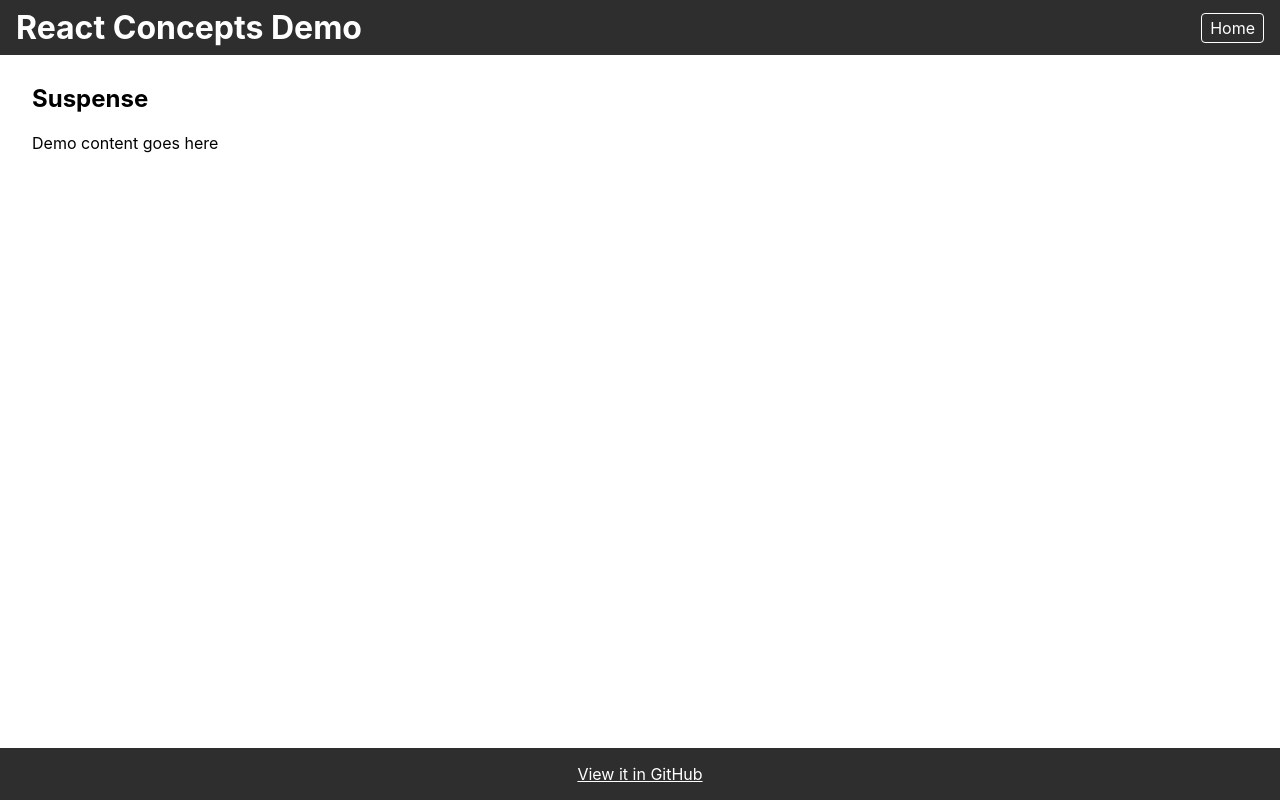
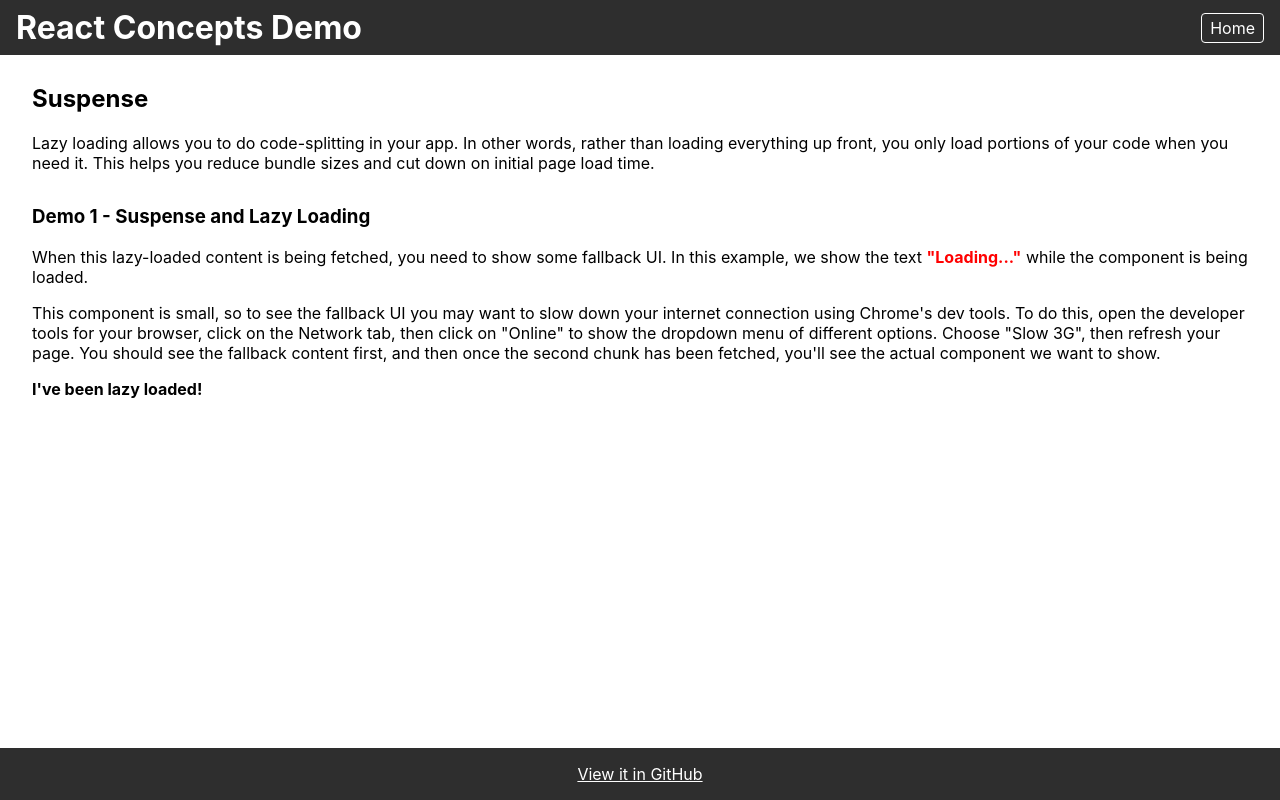
Before and after one commit to thawkin3/react-concepts-demo, a React (Create React App) app: page /#/suspense in a window 1280 px wide. Built offline with nearby package versions, Linux system fonts and the light colour scheme.

Commit message:
added demo for suspense and lazy loading

```diff
--- a/src/pages/error-boundaries/ErrorBoundaries.js
+++ b/src/pages/error-boundaries/ErrorBoundaries.js
@@ -5,6 +5,7 @@ import Demo2 from './Demo2';
 const ErrorBoundariesPage = () => (
   <main className="page error-boundaries-page">
     <h2>Error Boundaries</h2>
+    <p>Error boundaries are a useful tool for ensuring that your entire app doesn't break if a component runs into an error. Error boundaries catch errors during rendering, in lifecycle methods, and in constructors of the whole tree below them. If any errors are caught, you can then show a fallback UI.</p>
     <Demo1 />
     <hr />
     <Demo2 />
--- /dev/null
+++ b/src/pages/suspense/ComponentToLazyLoad.js
@@ -0,0 +1,7 @@
+import React from 'react';
+
+const ComponentToLazyLoad = () => (
+  <p><b>I've been lazy loaded!</b></p>
+);
+
+export default ComponentToLazyLoad;
--- /dev/null
+++ b/src/pages/suspense/Demo1.js
@@ -0,0 +1,16 @@
+import React, { Suspense, lazy } from 'react';
+
+const ComponentToLazyLoad = lazy(() => import('./ComponentToLazyLoad'));
+
+const Demo1 = () => (
+  <div className="demo-section suspense-demo-1">
+    <h3>Demo 1 - Suspense and Lazy Loading</h3>
+    <p>When this lazy-loaded content is being fetched, you need to show some fallback UI. In this example, we show the text <span className="loading">"Loading..."</span> while the component is being loaded.</p>
+    <p>This component is small, so to see the fallback UI you may want to slow down your internet connection using Chrome's dev tools. To do this, open the developer tools for your browser, click on the Network tab, then click on "Online" to show the dropdown menu of different options. Choose "Slow 3G", then refresh your page. You should see the fallback content first, and then once the second chunk has been fetched, you'll see the actual component we want to show.</p>
+    <Suspense fallback={<div className="loading">Loading...</div>}>
+      <ComponentToLazyLoad />
+    </Suspense>
+  </div>
+);
+
+export default Demo1;
--- /dev/null
+++ b/src/pages/suspense/Suspense.css
@@ -0,0 +1,4 @@
+.loading {
+  color: #f00;
+  font-weight: bold;
+}
--- a/src/pages/suspense/Suspense.js
+++ b/src/pages/suspense/Suspense.js
@@ -1,9 +1,12 @@
 import React from 'react';
+import Demo1 from './Demo1';
+import './Suspense.css';
 
 const SuspensePage = () => (
   <main className="page suspense-page">
     <h2>Suspense</h2>
-    <p>Demo content goes here</p>
+    <p>Lazy loading allows you to do code-splitting in your app. In other words, rather than loading everything up front, you only load portions of your code when you need it. This helps you reduce bundle sizes and cut down on initial page load time.</p>
+    <Demo1 />
   </main>
 );
 
```
Also changed, not shown: 19 other files (tests, documents, lock files or other folders).
